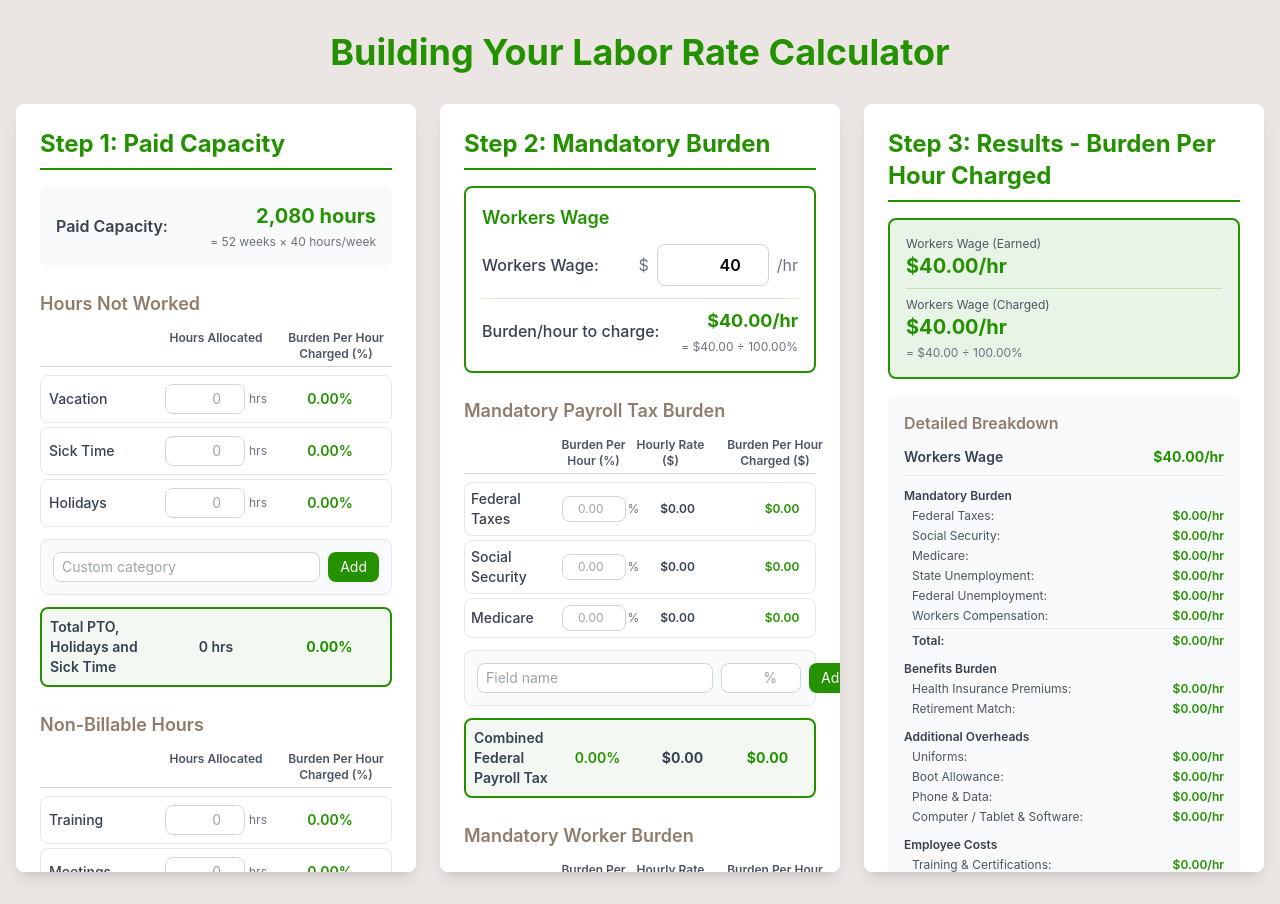
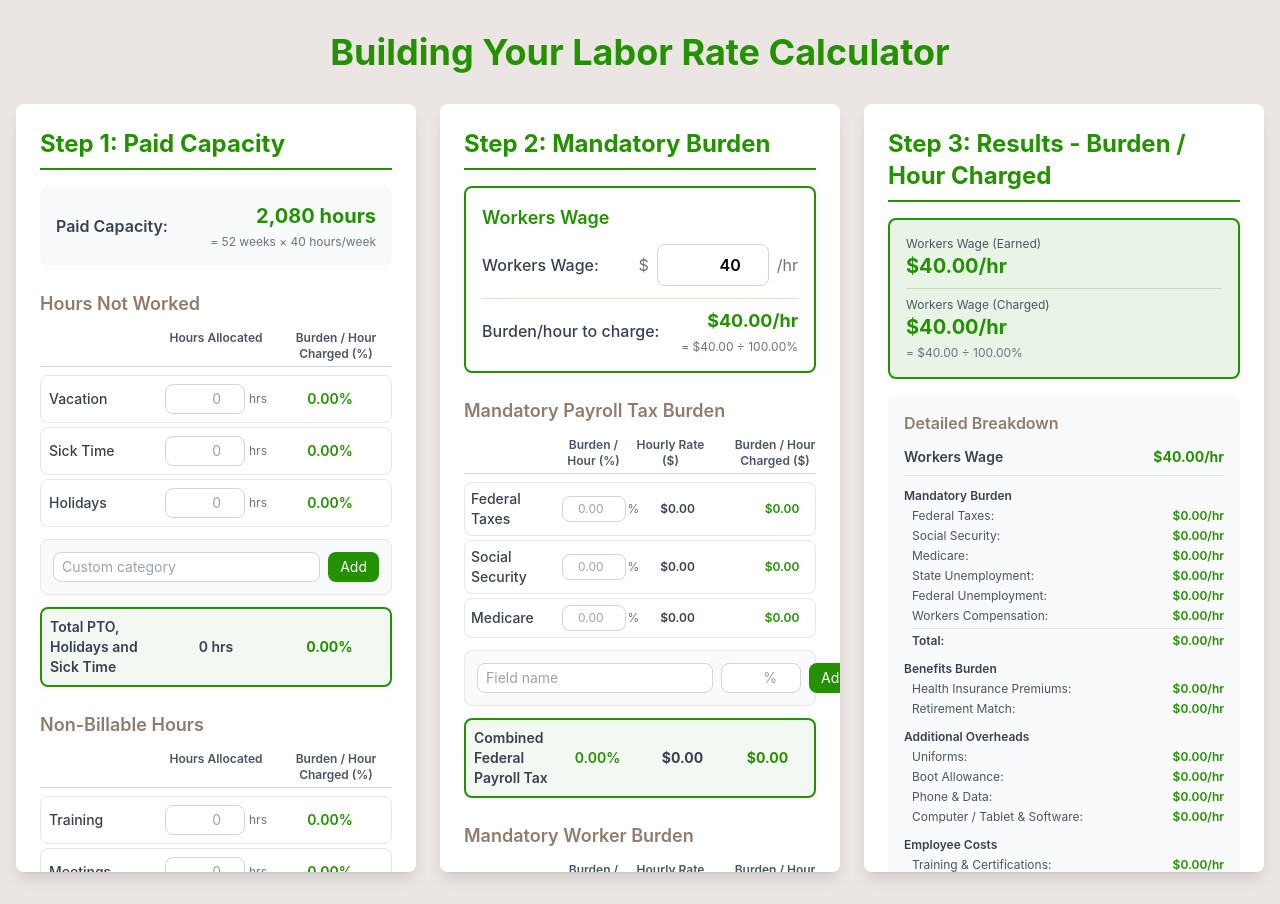
Before and after one commit to KayFernPR/Time-Material-Calculator, a React (Vite) app: page / in a window 1280 px wide. Built offline with nearby package versions, Linux system fonts and the light colour scheme.

Commit message:
Replace 'Per' with '/' in all headings containing 'per'

```diff
--- a/src/components/LaborRateCalculator.jsx
+++ b/src/components/LaborRateCalculator.jsx
@@ -492,7 +492,7 @@ function LaborRateCalculator() {
                 <div className="grid grid-cols-3 gap-2 mb-2 text-xs font-semibold text-gray-600 border-b border-gray-300 pb-1">
                   <div></div>
                   <div className="text-center">Hours Allocated</div>
-                  <div className="text-center">Burden Per Hour Charged (%)</div>
+                  <div className="text-center">Burden / Hour Charged (%)</div>
                 </div>
 
                 <div className="space-y-1">
@@ -568,7 +568,7 @@ function LaborRateCalculator() {
                 <div className="grid grid-cols-3 gap-2 mb-2 text-xs font-semibold text-gray-600 border-b border-gray-300 pb-1">
                   <div></div>
                   <div className="text-center">Hours Allocated</div>
-                  <div className="text-center">Burden Per Hour Charged (%)</div>
+                  <div className="text-center">Burden / Hour Charged (%)</div>
                 </div>
 
                 <div className="space-y-1">
@@ -707,9 +707,9 @@ function LaborRateCalculator() {
                 {/* Table Header */}
                 <div className="grid grid-cols-[minmax(90px,1.2fr)_minmax(75px,0.8fr)_minmax(75px,0.8fr)_minmax(130px,1.2fr)] gap-0.5 mb-2 text-xs font-semibold text-gray-600 border-b border-gray-300 pb-1">
                   <div></div>
-                  <div className="text-center break-words">Burden Per Hour (%)</div>
+                  <div className="text-center break-words">Burden / Hour (%)</div>
                   <div className="text-center break-words">Hourly Rate ($)</div>
-                  <div className="text-center break-words">Burden Per Hour Charged ($)</div>
+                  <div className="text-center break-words">Burden / Hour Charged ($)</div>
                 </div>
 
                 <div className="space-y-1">
@@ -835,9 +835,9 @@ function LaborRateCalculator() {
                 {/* Table Header */}
                 <div className="grid grid-cols-[minmax(90px,1.2fr)_minmax(75px,0.8fr)_minmax(75px,0.8fr)_minmax(130px,1.2fr)] gap-0.5 mb-2 text-xs font-semibold text-gray-600 border-b border-gray-300 pb-1">
                   <div></div>
-                  <div className="text-center break-words">Burden Per Hour (%)</div>
+                  <div className="text-center break-words">Burden / Hour (%)</div>
                   <div className="text-center break-words">Hourly Rate ($)</div>
-                  <div className="text-center break-words">Burden Per Hour Charged ($)</div>
+                  <div className="text-center break-words">Burden / Hour Charged ($)</div>
                 </div>
 
                 <div className="space-y-1">
@@ -979,9 +979,9 @@ function LaborRateCalculator() {
                 {/* Table Header */}
                 <div className="grid grid-cols-[minmax(90px,1.2fr)_minmax(75px,0.8fr)_minmax(75px,0.8fr)_minmax(130px,1.2fr)] gap-0.5 mb-2 text-xs font-semibold text-gray-600 border-b border-gray-300 pb-1">
                   <div></div>
-                  <div className="text-center break-words">Burden Per Hour (%)</div>
+                  <div className="text-center break-words">Burden / Hour (%)</div>
                   <div className="text-center break-words">Hourly Rate ($)</div>
-                  <div className="text-center break-words">Burden Per Hour Charged ($)</div>
+                  <div className="text-center break-words">Burden / Hour Charged ($)</div>
                 </div>
 
                 <div className="space-y-1">
@@ -1043,9 +1043,9 @@ function LaborRateCalculator() {
                 {/* Table Header */}
                 <div className="grid grid-cols-[minmax(90px,1.2fr)_minmax(75px,0.8fr)_minmax(75px,0.8fr)_minmax(130px,1.2fr)] gap-0.5 mb-2 text-xs font-semibold text-gray-600 border-b border-gray-300 pb-1">
                   <div></div>
-                  <div className="text-center break-words">Burden Per Hour (%)</div>
+                  <div className="text-center break-words">Burden / Hour (%)</div>
                   <div className="text-center break-words">Hourly Rate ($)</div>
-                  <div className="text-center break-words">Burden Per Hour Charged ($)</div>
+                  <div className="text-center break-words">Burden / Hour Charged ($)</div>
                 </div>
 
                 <div className="space-y-1">
@@ -1107,9 +1107,9 @@ function LaborRateCalculator() {
                 {/* Table Header */}
                 <div className="grid grid-cols-[minmax(90px,1.2fr)_minmax(75px,0.8fr)_minmax(75px,0.8fr)_minmax(130px,1.2fr)] gap-0.5 mb-2 text-xs font-semibold text-gray-600 border-b border-gray-300 pb-1">
                   <div></div>
-                  <div className="text-center break-words">Burden Per Hour (%)</div>
+                  <div className="text-center break-words">Burden / Hour (%)</div>
                   <div className="text-center break-words">Hourly Rate ($)</div>
-                  <div className="text-center break-words">Burden Per Hour Charged ($)</div>
+                  <div className="text-center break-words">Burden / Hour Charged ($)</div>
                 </div>
 
                 <div className="space-y-1">
@@ -1235,9 +1235,9 @@ function LaborRateCalculator() {
                 {/* Table Header */}
                 <div className="grid grid-cols-[minmax(90px,1.2fr)_minmax(75px,0.8fr)_minmax(75px,0.8fr)_minmax(130px,1.2fr)] gap-0.5 mb-2 text-xs font-semibold text-gray-600 border-b border-gray-300 pb-1">
                   <div></div>
-                  <div className="text-center break-words">Burden Per Hour (%)</div>
+                  <div className="text-center break-words">Burden / Hour (%)</div>
                   <div className="text-center break-words">Hourly Rate ($)</div>
-                  <div className="text-center break-words">Burden Per Hour Charged ($)</div>
+                  <div className="text-center break-words">Burden / Hour Charged ($)</div>
                 </div>
 
                 <div className="space-y-1">
@@ -1291,9 +1291,9 @@ function LaborRateCalculator() {
                 {/* Table Header */}
                 <div className="grid grid-cols-[minmax(90px,1.2fr)_minmax(75px,0.8fr)_minmax(75px,0.8fr)_minmax(130px,1.2fr)] gap-0.5 mb-2 text-xs font-semibold text-gray-600 border-b border-gray-300 pb-1">
                   <div></div>
-                  <div className="text-center break-words">Burden Per Hour (%)</div>
+                  <div className="text-center break-words">Burden / Hour (%)</div>
                   <div className="text-center break-words">Hourly Rate ($)</div>
-                  <div className="text-center break-words">Burden Per Hour Charged ($)</div>
+                  <div className="text-center break-words">Burden / Hour Charged ($)</div>
                 </div>
 
                 <div className="space-y-1">
@@ -1331,9 +1331,9 @@ function LaborRateCalculator() {
                 {/* Table Header */}
                 <div className="grid grid-cols-[minmax(90px,1.2fr)_minmax(75px,0.8fr)_minmax(75px,0.8fr)_minmax(130px,1.2fr)] gap-0.5 mb-2 text-xs font-semibold text-gray-600 border-b border-gray-300 pb-1">
                   <div></div>
-                  <div className="text-center break-words">Burden Per Hour (%)</div>
+                  <div className="text-center break-words">Burden / Hour (%)</div>
                   <div className="text-center break-words">Hourly Rate ($)</div>
-                  <div className="text-center break-words">Burden Per Hour Charged ($)</div>
+                  <div className="text-center break-words">Burden / Hour Charged ($)</div>
                 </div>
 
                 <div className="space-y-1">
@@ -1364,7 +1364,7 @@ function LaborRateCalculator() {
             </div>
           </div>
 
-          {/* Step 3: Results - Burden Per Hour Charged */}
+          {/* Step 3: Results - Burden / Hour Charged */}
           <div className="lg:col-span-1">
             <div
               ref={step3Ref}
@@ -1372,7 +1372,7 @@ function LaborRateCalculator() {
               style={{ scrollbarWidth: 'thin', scrollbarColor: '#cbd5e1 transparent' }}
             >
               <h2 className="text-2xl font-bold text-primary mb-4 border-b-2 border-primary pb-2">
-                Step 3: Results - Burden Per Hour Charged
+                Step 3: Results - Burden / Hour Charged
               </h2>
 
               {/* Key Calculation Display */}
```
